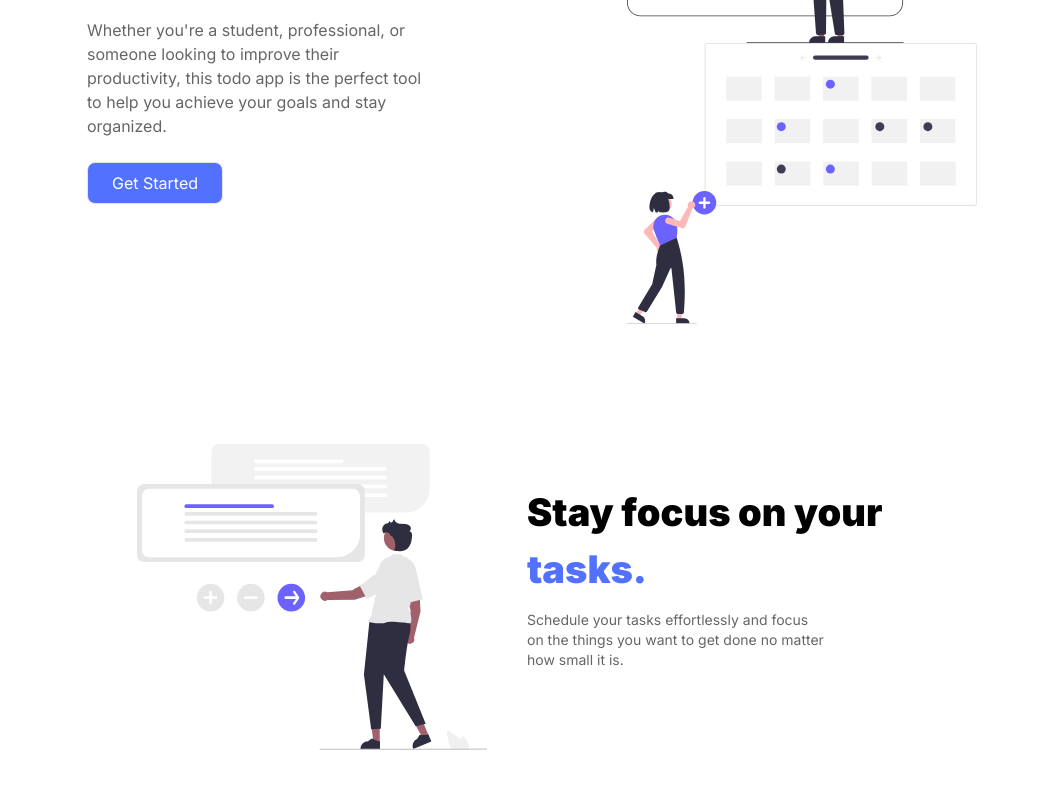
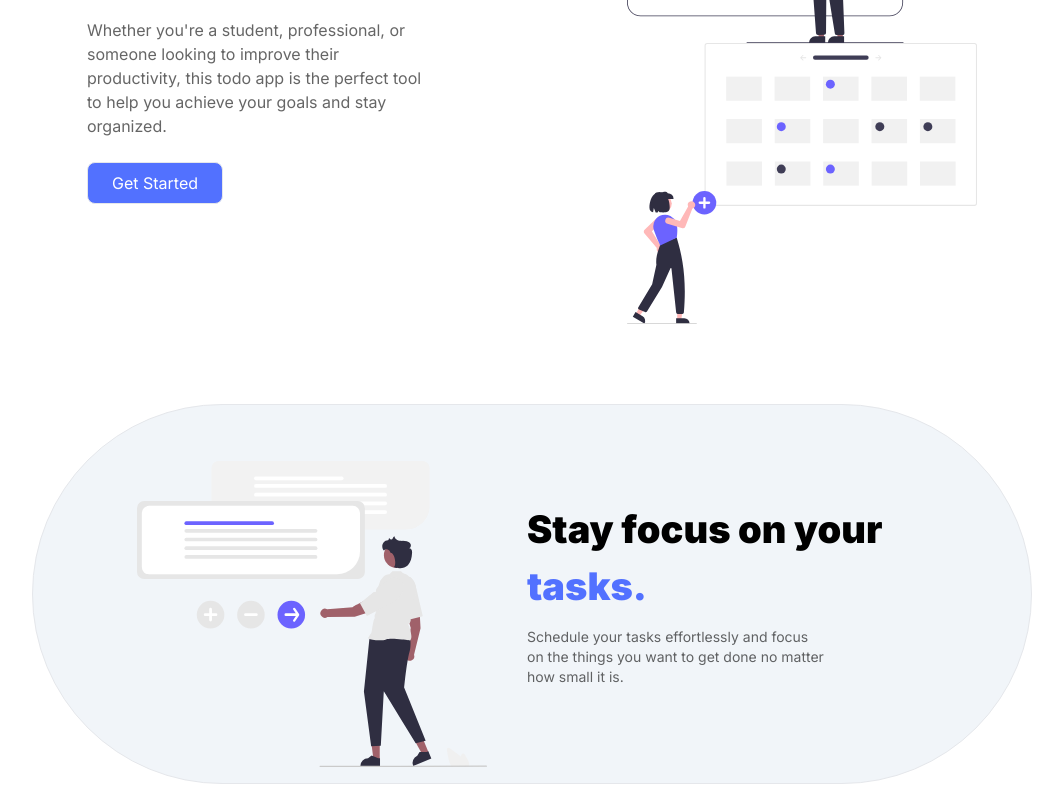
Before and after one commit to MingmaTenzing/thingstodo, a Next.js app: page / in a window 1280 px wide. Shown: the part 323-1123 px from the top of the page, without its empty margins (108-1171 px from the left). Before the commit the page ends 1089 px from the top, so only its background shows below. Built offline with nearby package versions, Linux system fonts and the light colour scheme.

Commit message:
background added for stay focused section

```diff
--- a/src/pages/index.js
+++ b/src/pages/index.js
@@ -56,7 +56,7 @@ export default function Home() {
 
         {/* TIME MANAGEMENT SECTION */}
 
-        <div className=" mt-20 flex flex-col-reverse sm:space-x-10 sm:flex-row sm:items-center sm:justify-center items-center ">
+        <div className="border lg:w-[1000px] m-auto sha  p-8 sm:p-4 rounded-lg sm:rounded-full  bg-slate-100 mt-20 flex flex-col-reverse sm:space-x-10 sm:flex-row sm:items-center sm:justify-center items-center ">
         <div className="mt-10">
             <Image src={tasks} width={100} height={100} className="w-[250px]  md:w-[350px]" />
           </div>
```
